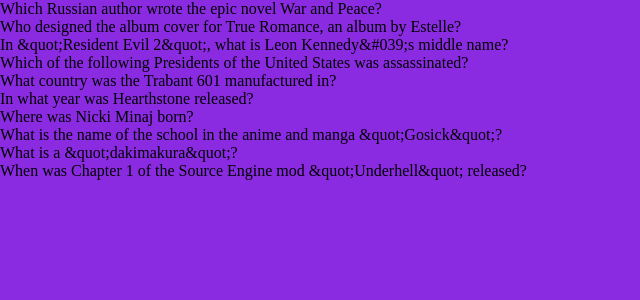
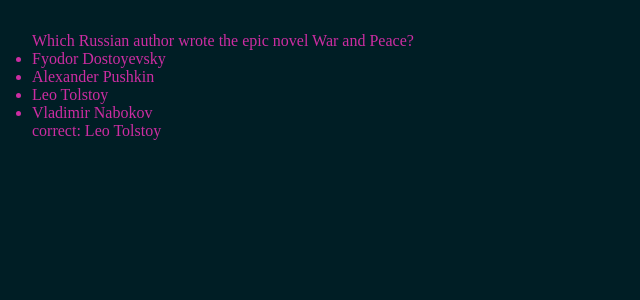
Before and after one commit to ddimkou/trivia-game, a React (Vite) app: page / in a window 1280 px wide. Shown: the top 300 px of the page, without its empty margins (0-640 px from the left). Built offline with nearby package versions, Linux system fonts and the light colour scheme; the HTML template or start-up script is replaced by a standard one.

Commit message:
shuffle and display options

```diff
--- a/src/App.css
+++ b/src/App.css
@@ -1,15 +1,20 @@
-* {
-  margin: 0;
-  padding: 0;
-  box-sizing: border-box;
-  background-color: blueviolet;
-}
-
 :root {
-  --red: #9c1e01;
+  --petrol: #001e25;
   --orange: #dd3f00;
   --green: #bdcf3b;
   --yellow: #f4ec5d;
   --light-pink: #ed82de;
   --pink: #cc2da2;
 }
+
+* {
+  margin: 0;
+  padding: 0;
+  box-sizing: border-box;
+  background-color: var(--petrol);
+  color: var(--pink);
+}
+
+div {
+  padding: 1em;
+}
--- a/src/Trivia.jsx
+++ b/src/Trivia.jsx
@@ -17,14 +17,27 @@
   //   fetchData();
   // }, []);
 
+  const count = 0;
+
+  const correctAnswer = questions[count].correct_answer;
+  const incorrectAnswers = questions[count].incorrect_answers;
+  const options = [...incorrectAnswers, correctAnswer];
+
+  // shuffle with sort
+  // https://www.freecodecamp.org/news/how-to-shuffle-an-array-of-items-using-javascript-or-typescript/
+  const shuffle = (options) => {
+    return options.sort(() => Math.random() - 0.5);
+  };
+  const shuffledOptions = shuffle(options);
   return (
-    <div>
-      {questions.map((question, index) => (
-        <div key={index}>
-          <p>{question.question}</p>
-          {/* Render options and other details here */}
-        </div>
-      ))}
+    <div className="game">
+      <p>{questions[count].question}</p>
+      <ul>
+        {shuffledOptions.map((shuffleOption, key) => (
+          <li key={key}>{shuffleOption}</li>
+        ))}
+      </ul>
+      <p>correct: {correctAnswer}</p>
     </div>
   );
 };
```
